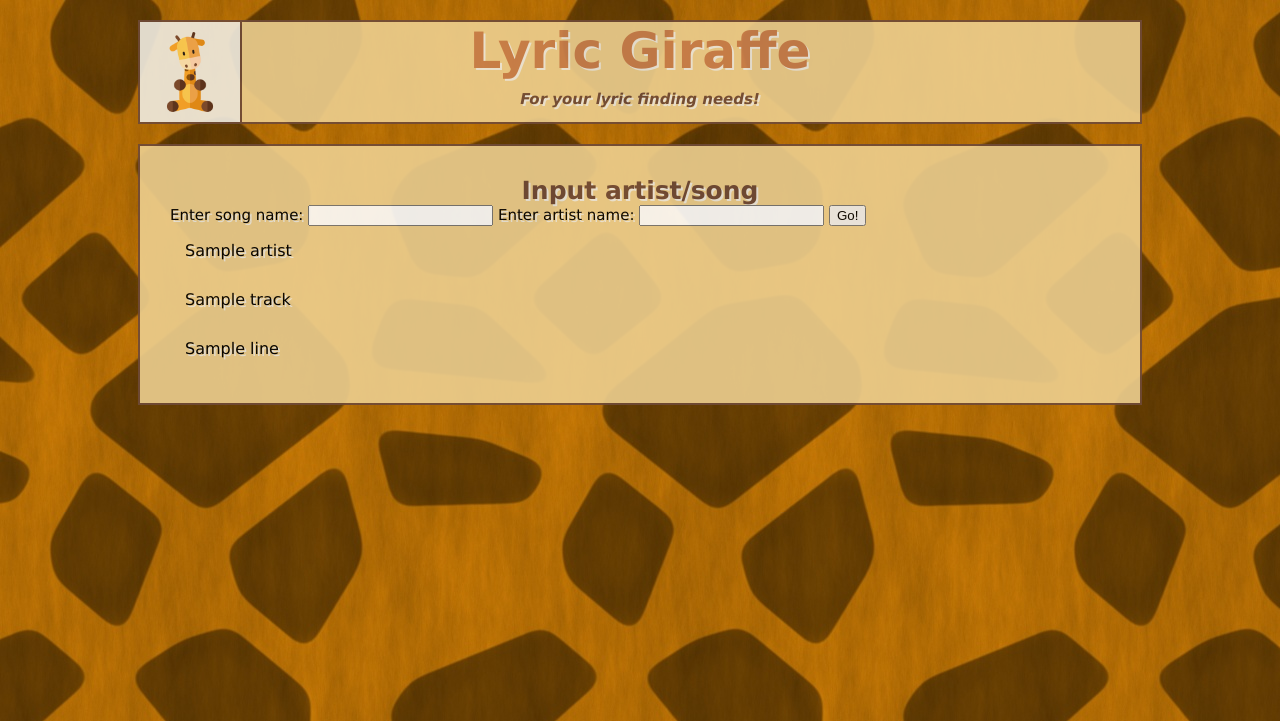
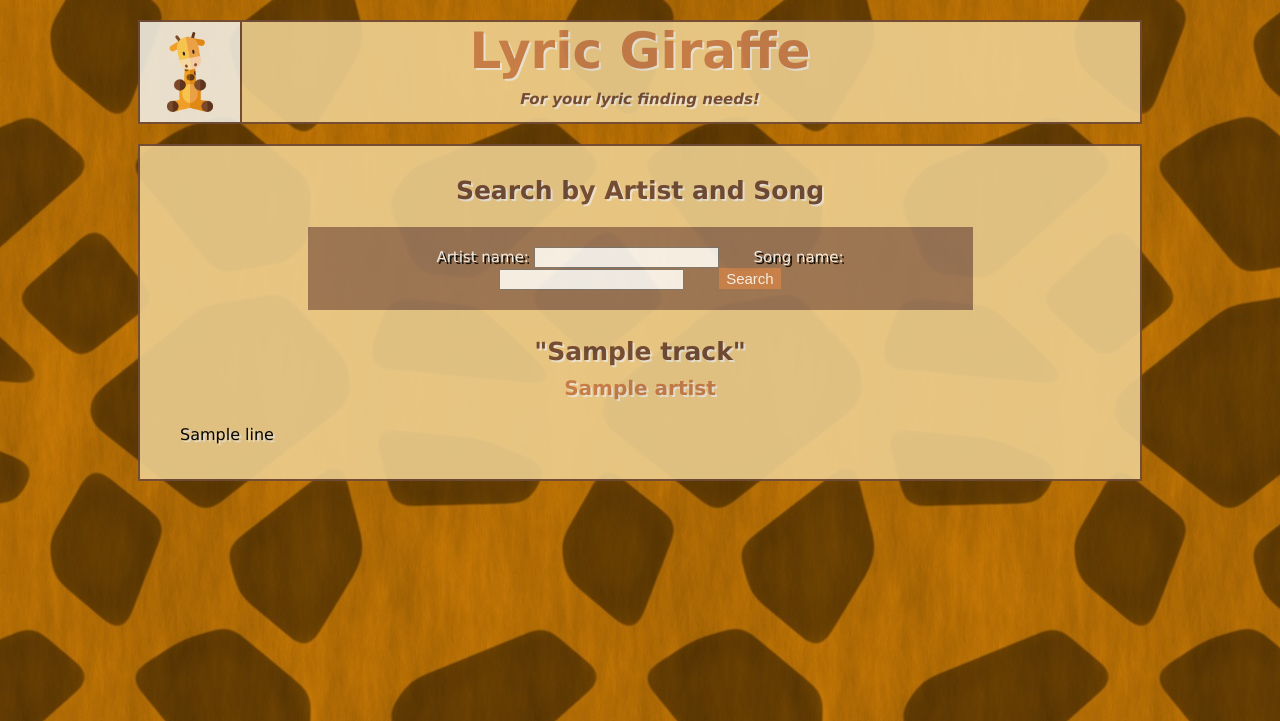
Before and after one commit to okhan3/cssiwebapp, a Python web app: template templates/inputlyrics.html in a window 1280 px wide. Shown: the top 721 px of the page. Run offline with Jinja, Linux system fonts and the light colour scheme; the template is opened without the code that fills it: most values are stand-ins (such as "Sample title", 1, 10 or a date in 2020).

Commit message:
Added more styling to the direct input page, fixed an issue where  would display upon opening the page, and added a link to the home page on each page (the giraffe)

```diff
--- a/main.py
+++ b/main.py
@@ -32,7 +32,7 @@ class HomePage(webapp2.RequestHandler):
 class InputPage(webapp2.RequestHandler):
     def get(self):
         input_template = the_jinja_env.get_template('/templates/inputlyrics.html')
-        self.response.write(input_template.render())
+        self.response.write(input_template.render({"artist": ""}))
     def post(self):
         api_url = "https://orion.apiseeds.com/api/music/lyric/"
         api_url += self.request.get("artist_name") + "/"
@@ -41,7 +41,7 @@ class InputPage(webapp2.RequestHandler):
         apiseeds_response = urlfetch.fetch(api_url)
         status = apiseeds_response.status_code
         song = {
-            "status" : status
+            "status" : status,
         }
         if int(status) == 200:
             apiseeds_responseJson = json.loads(apiseeds_response.content)
--- a/styles/styles.css
+++ b/styles/styles.css
@@ -52,6 +52,7 @@ body {
   margin-top: 20px;
   text-align: left;
   text-shadow: 2px 2px #F0ECE1;
+  margin-bottom: 20px;
 }
 .inner-container {
   padding: 30px;
@@ -85,3 +86,56 @@ body {
 #selection img {
   height: 75px;
 }
+
+/* styling for song details (artist and song name) */
+.songdetails h1:first-of-type {
+  margin-top: 25px;
+  margin-bottom: 10px;
+  text-align: center;
+  font-size: 25px;
+}
+.songdetails h1:last-of-type {
+  margin-top: 10px;
+  margin-bottom: 10px;
+  text-align: center;
+  font-size: 20px;
+  color: #C97F4E;
+  margin-bottom: 20px;
+}
+/* input form submission styles */
+#inputdetails {
+  border: 2px solid black;
+}
+#inputform {
+  text-align: center;
+  margin: 0 auto;
+  margin-top: 20px;
+  margin-bottom: 20px;
+  border: 2px solid #EDCF8F;
+  max-width: 625px;
+  padding: 20px;
+  background: #977359;
+  opacity: 0.95;
+}
+#inputform span {
+  color: white;
+  text-shadow: 2px 2px black;
+}
+#inputform input {
+  margin-right: 30px;
+}
+#inputform button {
+  background: #C97F4E;
+  color: white;
+  text-shadow: 2px solid black;
+  font-size: 15px;
+  border: 1px solid #C97F4E;
+}
+#inputform img {
+  height: 50px;
+}
+
+#inputLyricsBox p {
+  padding: 5px;
+  padding-left: 10px;
+}
--- a/templates/home.html
+++ b/templates/home.html
@@ -9,7 +9,7 @@
   <body>
 
     <div id="webheader">
-      <img src="images/giraffe.png">
+      <a href="/"><img src="/images/giraffe.png"></a>
       <h1>Lyric Giraffe</h1>
       <em><h2>For your lyric finding needs!</h2></em>
     </div>
--- a/templates/inputlyrics.html
+++ b/templates/inputlyrics.html
@@ -9,30 +9,41 @@
   <body>
 
     <div id="webheader">
-      <img src="/images/giraffe.png">
+      <a href="/"><img src="/images/giraffe.png"></a>
       <h1>Lyric Giraffe</h1>
       <em><h2>For your lyric finding needs!</h2></em>
     </div>
 
     <div class="outer-container">
       <div class="inner-container">
-        <h1>Input artist/song</h1>
-        <form method="post">
-          Enter song name:
-          <input type="text" name="song_name" value="">
-          Enter artist name:
-          <input type="text" name="artist_name" value="">
-          <input type="submit" value="Go!">
+
+        <h1>Search by Artist and Song</h1>
+        <form method="post" id="inputform">
+          <span>Artist name:</span>
+          <input type="text" name="artist_name" required>
+          <span>Song name:</span>
+          <input type="text" name="song_name" required>
+          <button type="submit">Search</button>
         </form>
+
         <div id="inputLyricsBox">
-          <p> {{artist}} </p>
-          <p> {{track}} </p>
+          <div class="songdetails">
+            {% if track|string() != "" %}
+              <h1> "{{track}}" </h1>
+            {% endif %}
+            <h1> {{artist}} </h1>
+          </div>
           {% for line in lyrics %}
-          <p>
-            {{line}}
-          </p>
+            {% if line == '' %}
+              <br>
+            {% else %}
+              <p>
+                {{line}}
+              </p>
+            {% endif %}
           {% endfor %}
         </div>
+
       </div>
     </div>
 
--- a/templates/popularsearch.html
+++ b/templates/popularsearch.html
@@ -9,7 +9,7 @@
   <body>
 
     <div id="webheader">
-      <img src="/images/giraffe.png">
+      <a href="/"><img src="/images/giraffe.png"></a>
       <h1>Lyric Giraffe</h1>
       <em><h2>For your lyric finding needs!</h2></em>
     </div>
--- a/templates/spotifylyrics.html
+++ b/templates/spotifylyrics.html
@@ -9,7 +9,7 @@
   <body>
 
     <div id="webheader">
-      <img src="/images/giraffe.png">
+      <a href="/"><img src="/images/giraffe.png"></a>
       <h1>Lyric Giraffe</h1>
       <em><h2>For your lyric finding needs!</h2></em>
     </div>
```
